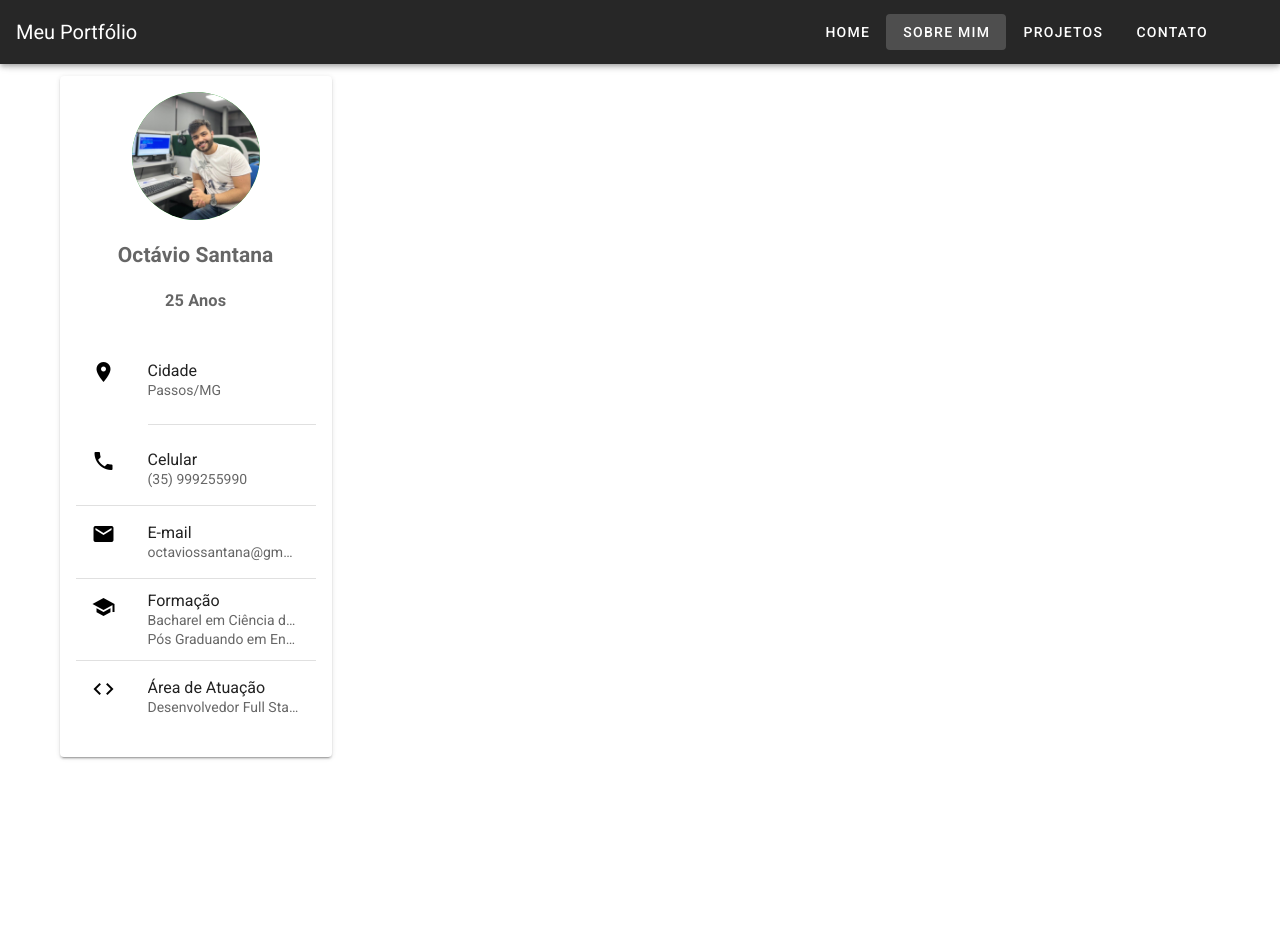
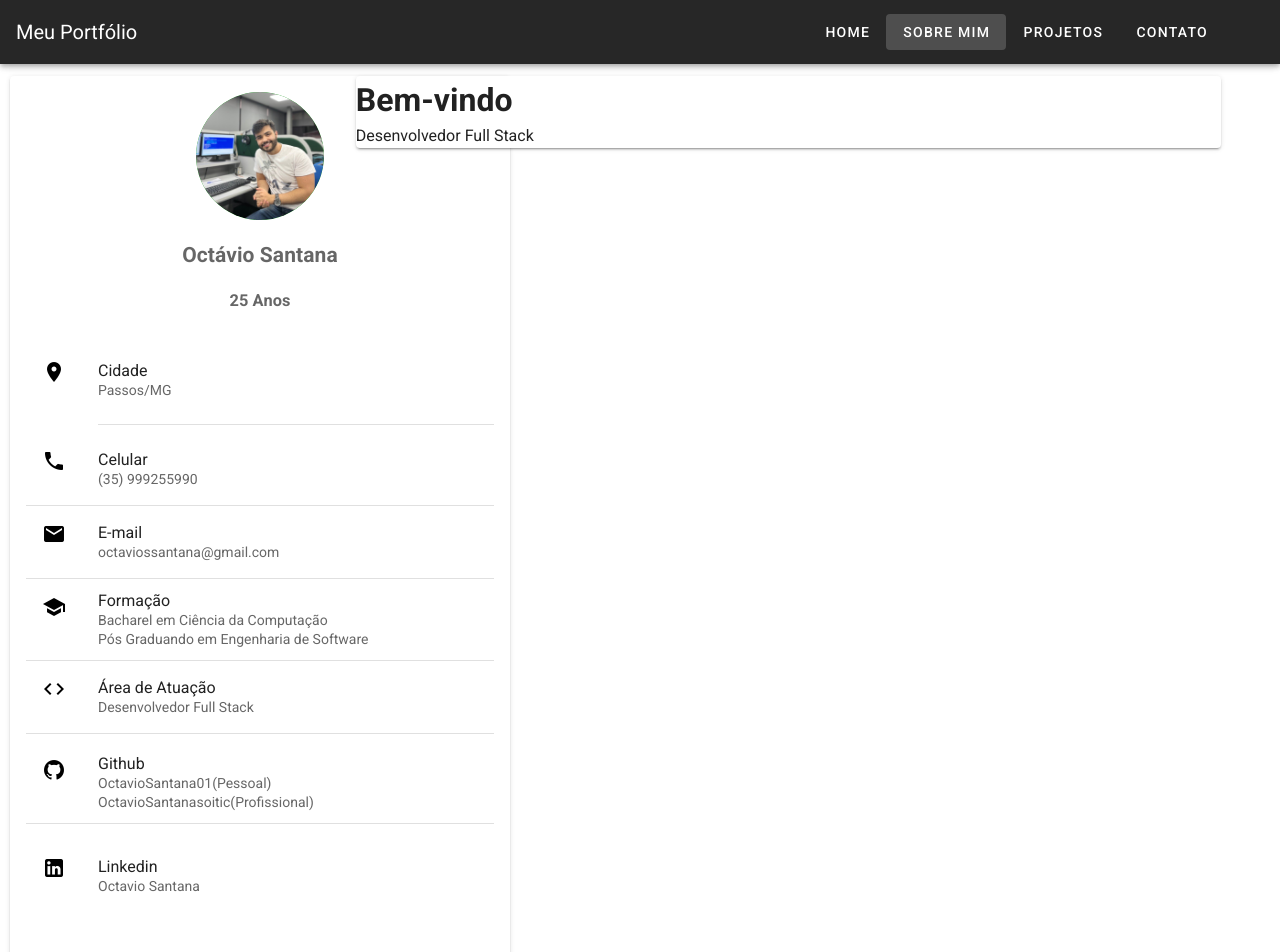
Before and after one commit to OctavioSantana01/meu-portfolio, a Vue app: page /sobre in a window 1280 px wide. Shown: the top 952 px of the page. Before the commit the page ends 800 px from the top, so only its background shows below. Built offline with nearby package versions, Linux system fonts and the light colour scheme.

Commit message:
Update AboutView.vue

```diff
--- a/src/views/AboutView.vue
+++ b/src/views/AboutView.vue
@@ -12,7 +12,7 @@
     <v-row>
       <v-col cols="12" md="3" sm="12" xs="12">
         <v-sheet rounded shaped>
-          <v-card class="scroll-card mx-auto background-card">
+          <v-card class="scroll-card">
             <v-card-text>
               <v-row>
                 <v-col md="12" sm="12" xs="12" class="d-flex justify-md-center">
@@ -112,12 +112,74 @@
                         </v-list-item-subtitle>
                       </v-list-item-content>
                     </v-list-item>
+                    <v-divider></v-divider>
+                    <v-list two-line color="customGray">
+                      <v-list-item>
+                        <v-list-item-icon>
+                          <v-icon color="black"> mdi-github </v-icon>
+                        </v-list-item-icon>
+                        <v-list-item-content>
+                          <v-list-item-title>
+                            {{ "Github" }}
+                          </v-list-item-title>
+                          <v-list-item-subtitle>
+                            <a
+                              href="https://github.com/OctavioSantana01"
+                              target="_blank"
+                              rel="noopener"
+                              style="color: inherit; text-decoration: none"
+                            >
+                              OctavioSantana01(Pessoal)
+                            </a>
+                          </v-list-item-subtitle>
+                          <v-list-item-subtitle>
+                            <a
+                              href="https://github.com/OctavioSantanasoitic"
+                              target="_blank"
+                              rel="noopener"
+                              style="color: inherit; text-decoration: none"
+                            >
+                              OctavioSantanasoitic(Profissional)
+                            </a>
+                          </v-list-item-subtitle>
+                        </v-list-item-content>
+                      </v-list-item>
+                      <v-divider></v-divider>
+                    </v-list>
+                    <v-list two-line color="customGray">
+                      <v-list-item>
+                        <v-list-item-icon>
+                          <v-icon color="black"> mdi-linkedin </v-icon>
+                        </v-list-item-icon>
+                        <v-list-item-content>
+                          <v-list-item-title>
+                            {{ "Linkedin" }}
+                          </v-list-item-title>
+                          <v-list-item-subtitle>
+                            <a
+                              href="https://www.linkedin.com/in/octavio-santana-6003141a7/"
+                              target="_blank"
+                              rel="noopener"
+                              style="color: inherit; text-decoration: none"
+                            >
+                              Octavio Santana
+                            </a>
+                          </v-list-item-subtitle>
+                        </v-list-item-content>
+                      </v-list-item>
+                    </v-list>
                   </v-list>
                 </v-col>
               </v-row>
             </v-card-text>
           </v-card>
         </v-sheet>
+      </v-col>
+      <v-col cols="12" md="9" sm="12" xs="12">
+        <v-card>
+          <h1>Bem-vindo</h1>
+          <p>Desenvolvedor Full Stack</p>
+        </v-card>
       </v-col>
     </v-row>
   </v-container>
@@ -134,20 +196,19 @@ export default {
   mounted() {
     setTimeout(() => {
       this.loading = false;
-    }, 2000);
+    }, 1000);
   },
 };
 </script>
 <style scoped>
 .scroll-card {
   scrollbar-width: thin;
-  max-height: calc(100vh - 73px);
   overflow-y: auto;
   overflow-x: hidden;
-  height: 100%;
-}
-
-.background-card {
+  height: 900px;
+  width: 500px;
   background-color: #dde1e7;
+  position: absolute;
+  left: 10px;
 }
 </style>
```
